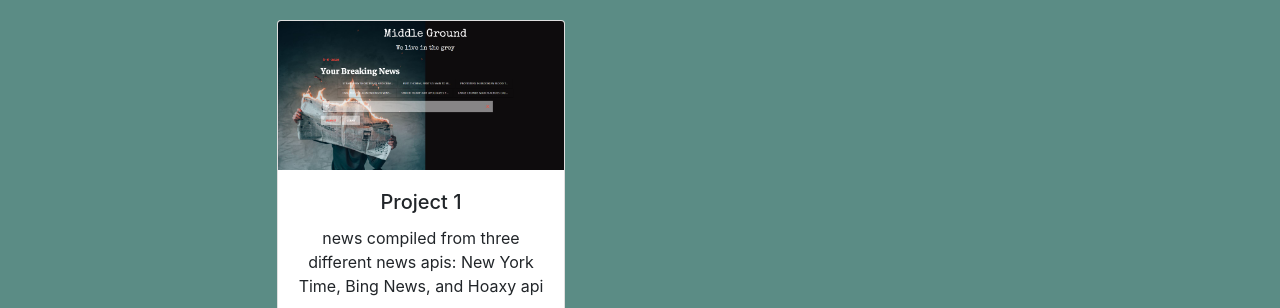
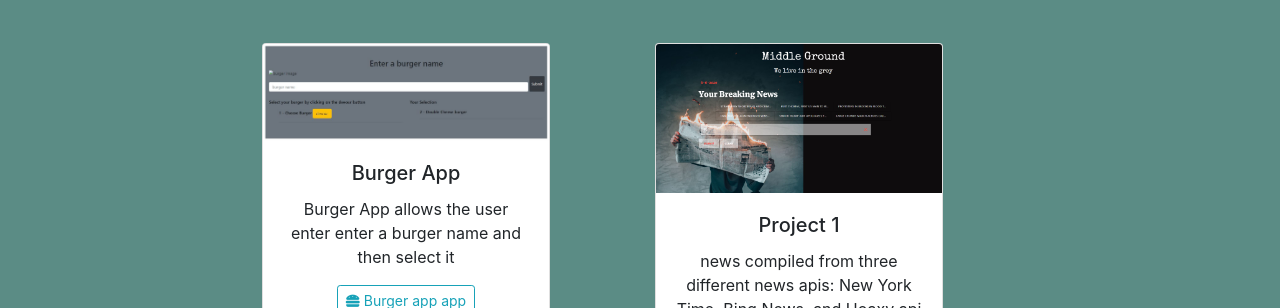
Before and after one commit to lisasosa/Portfolio, a plain HTML site: page portfolio.html in a window 1280 px wide. Shown: the part 478-786 px from the top of the page. Drawn offline with nearby package versions, Linux system fonts and the light colour scheme; a web font is replaced by a local one.

Commit message:
added burger app to the portfolio

```diff
--- a/portfolio.html
+++ b/portfolio.html
@@ -86,18 +86,18 @@
 
     </div>
 
-    <!-- <div class="row portf-row">
+    <div class="row portf-row">
       <div class="col-lg-6">
         <div class="card text-center" style="width: 18rem;">
-          <img src="#" class="card-img-top" alt="...">
+          <img src="images/burger.jpg" class="card-img-top" alt="...">
           <div class="card-body">
-            <h5 class="card-title">Pasword Generator</h5>
-            <p class="card-text"> secure password generator app allows to choose from a series of options</p>
-            <a href="https://lisasosa.github.io/Elizabeth-Sosa-HW3/" target="_blank"
-              class="btn btn-outline-info btn-sm"><i class="fas fa-unlock-alt"></i> password app</a>
+            <h5 class="card-title">Burger App</h5>
+            <p class="card-text"> Burger App allows the user enter enter a burger name and then select it</p>
+            <a href="https://sheltered-spire-84268.herokuapp.com/" target="_blank"
+              class="btn btn-outline-info btn-sm"><i class="fas fa-hamburger"></i> Burger app app</a>
           </div>
         </div>
-      </div> -->
+      </div>
 
       <div class="col-lg-6">
         <div class="card text-center" style="width: 18rem;">
```
Also changed, not shown: images/burger.jpg (added). Lines whose indentation alone changed are shown as unchanged.
